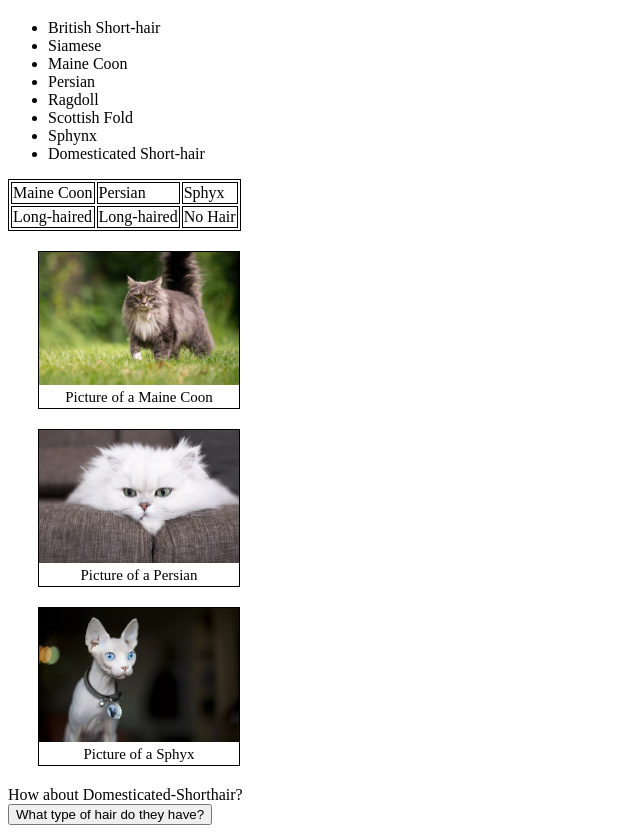
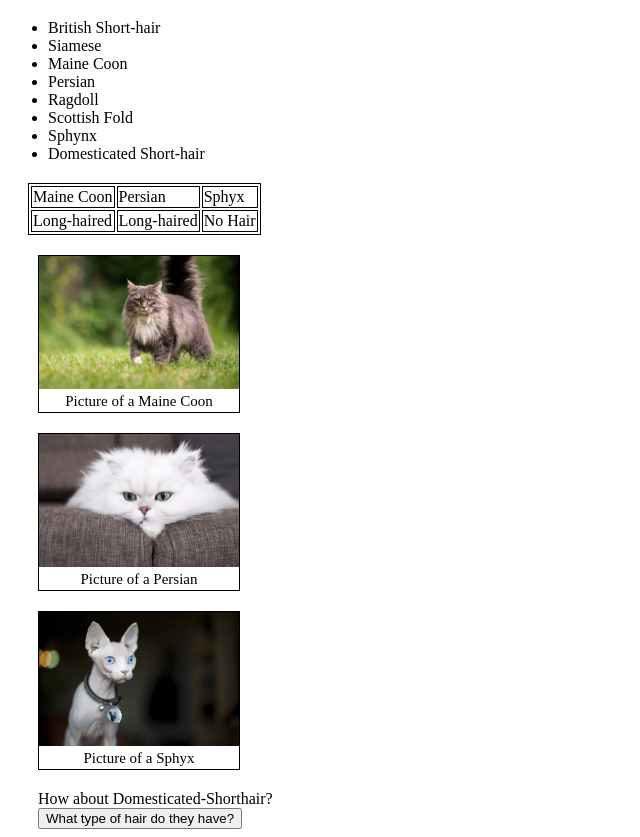
Before and after one commit to jchen7381/website1_jason, a plain HTML site: page page1.html in a window 1280 px wide. Shown: the part 87-924 px from the top of the page, without its empty margins (0-640 px from the left). Drawn offline with Linux system fonts and the light colour scheme.

Commit message:
fix-table

```diff
--- a/page1.html
+++ b/page1.html
@@ -31,7 +31,7 @@
         border:1px solid black;
     }
     </style>
-    <table style="margin-bottom:20px">
+    <table style="margin:20px">
         <tr>
           <td>Maine Coon</td>
           <td>Persian</td>
@@ -59,12 +59,12 @@
         </div>
     </div>
 
-    <label id="text">
+    <label style="margin-left: 30px" id="text">
         How about Domesticated-Shorthair?
     </label>
     <br>
 
-    <button onclick="changeText()">
+    <button style="margin-left: 30px" onclick="changeText()">
         What type of hair do they have?
     </button>
     <script src="script.js"></script>
```
Also changed, not shown: page2.html (+1 -1 lines).
